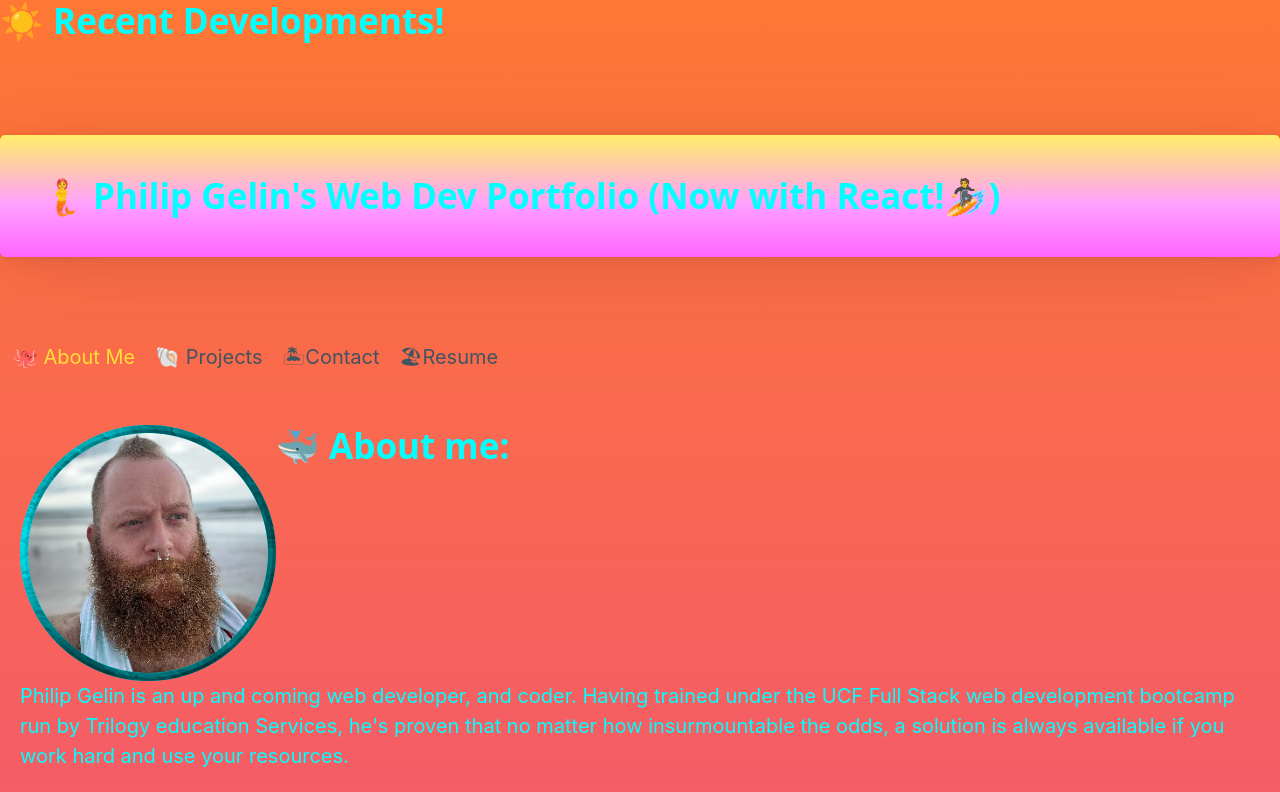
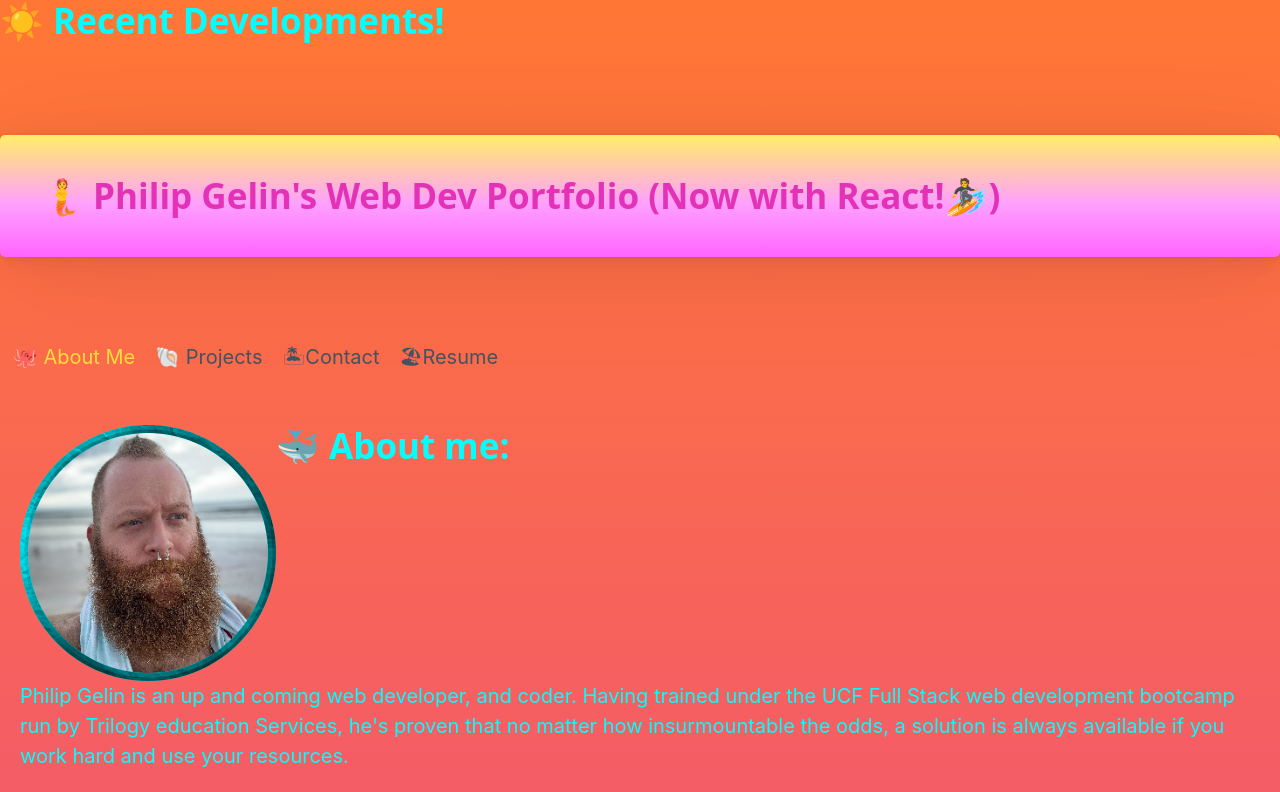
Before and after one commit to GelP1987/React-Portfolio, a React (Create React App) app: page / in a window 1280 px wide. Shown: the top 792 px of the page. Built offline with nearby package versions, Linux system fonts and the light colour scheme.

Commit message:
Update index.css

```diff
--- a/src/index.css
+++ b/src/index.css
@@ -45,16 +45,10 @@ li {
   padding: 0 10px;
 }
 
-article{
+article, h1 {
     background-image: linear-gradient(#ff7734,#e432b8);
     color: #e432b8;
     background-blend-mode: hard-light;
-}
-
-article,
-h1 {
-  color: aqua;
-  background-image: linear-gradient(rgb(255, 119, 52), rgb(228, 50, 184));
 }
 
 code {
```
